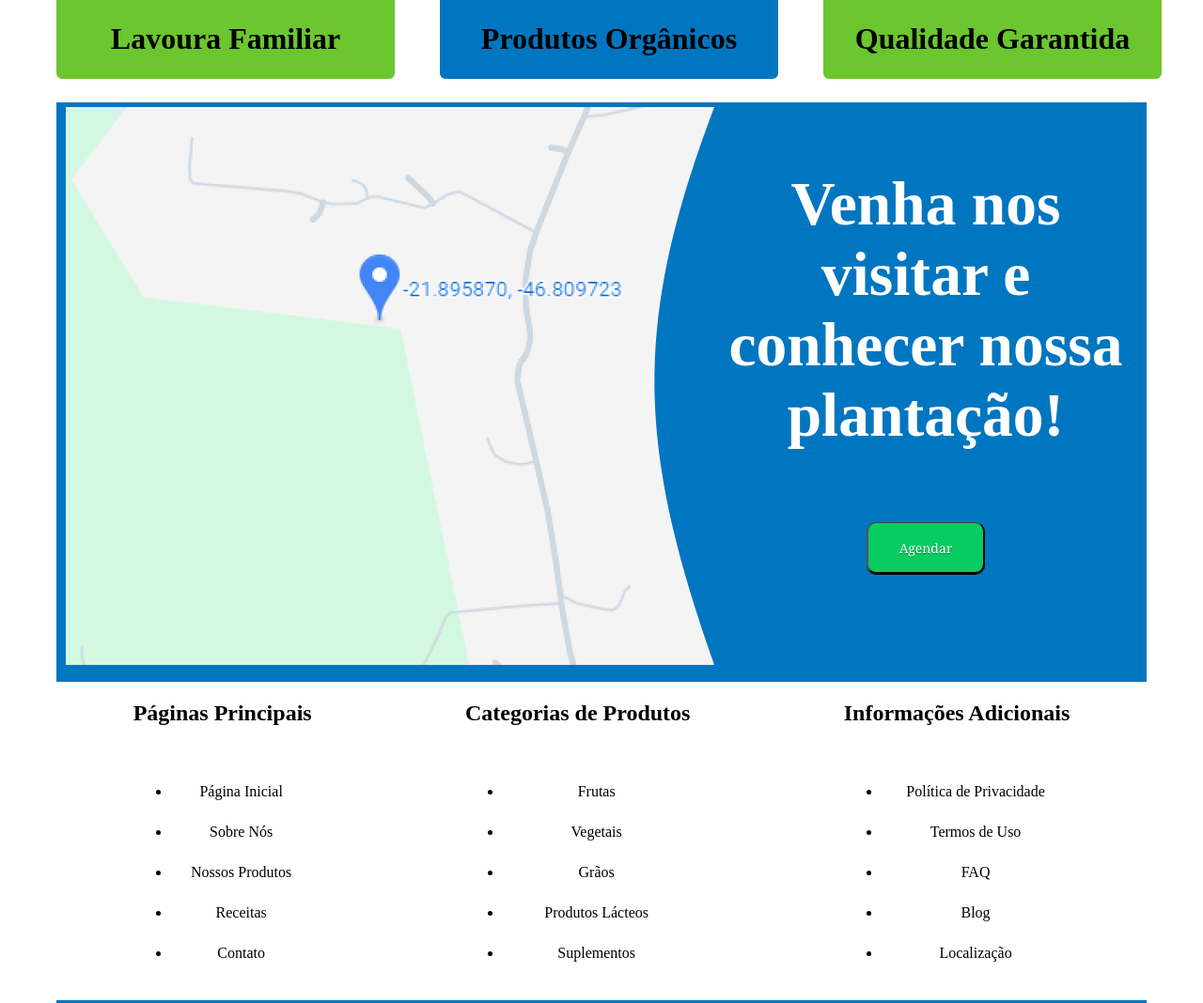
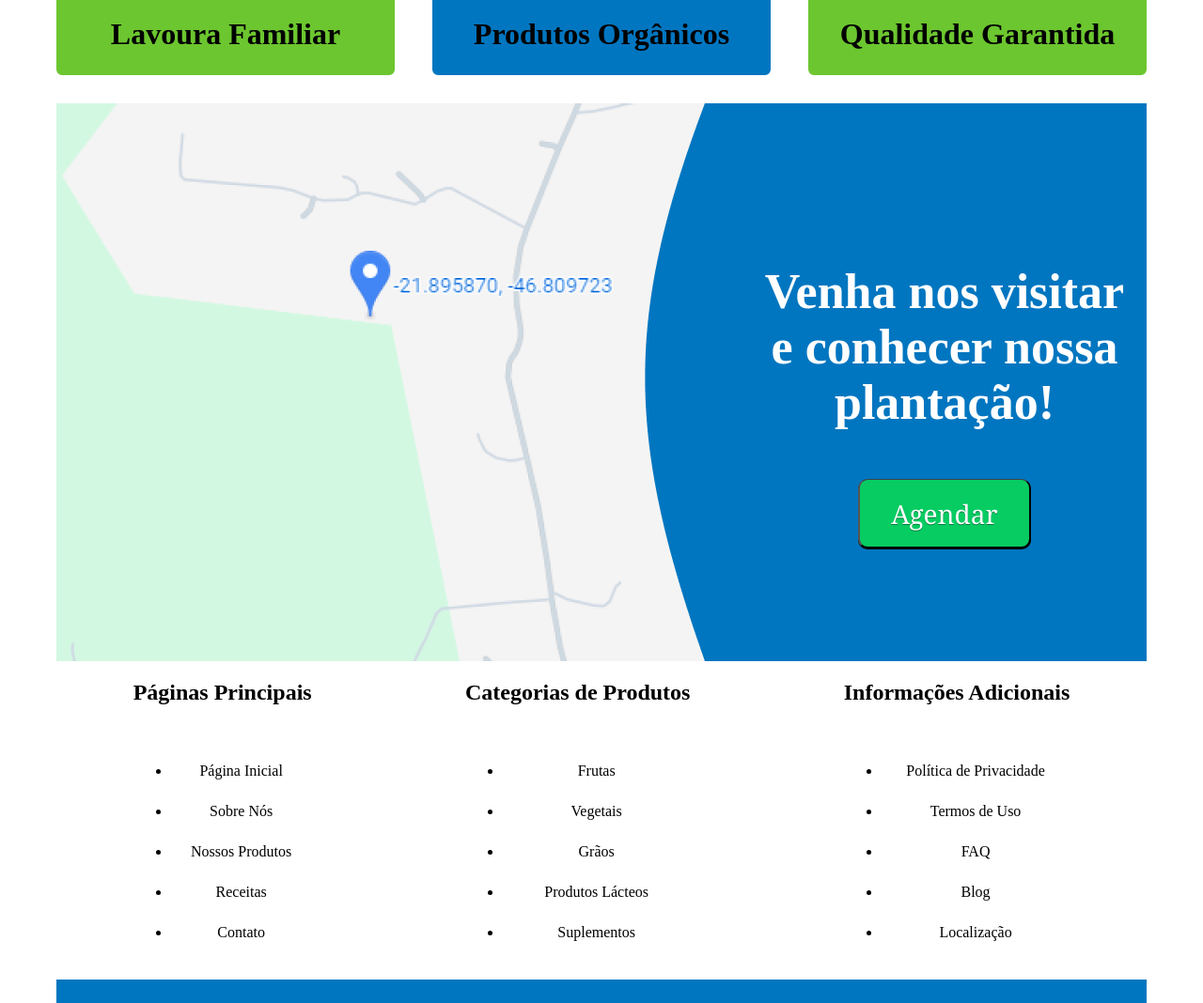
Before and after one commit to elton023/Nf-food, a plain HTML site: page index.html in a window 1280 px wide. Shown: the part 1707-2775 px from the top of the page at 94% size. Drawn offline with Linux system fonts and the light colour scheme.

Commit message:
falta.css responsive

```diff
--- a/css/food.css
+++ b/css/food.css
@@ -34,14 +34,14 @@ header{
 
 #baner{
     text-align: center;
+    max-width: 1200px;
 }
 
 #marca{
+    max-width: 1200px;
     display: flex;
-    max-width: 1200px;
     background: #0176C0;
     color: white;
-    padding: 5px 10px;
     font-size: 1.9rem;
     margin: 0 auto;
     gap: 110px;
@@ -50,7 +50,12 @@ header{
     margin-top: 25px;
 
 }
-h6{
+
+.maca{
+    height: 600px;
+}
+
+#marca-texto h6{
     text-align: left;
     color: #6CC62F;
     margin: 0;
@@ -60,7 +65,7 @@ h6{
     display:flex;
     max-width: 1200px;
     margin-top:25px;
-    gap:48px;
+    justify-content: space-between;
 
 }
 
@@ -78,66 +83,50 @@ h6{
 
 #mapa{
     display: flex;
-    max-width: 1200px;
     background: #0176C0;
-    color: white;
-    padding: 5px 10px;
-    margin: 0 auto;
-    gap: 110px;
-    word-break: break-word;
     align-items: center;
-    margin-top: 25px;
+    height: 594px;
+    gap: 40px;
+    margin-top: 30px;
 
 }
+#mapa-texto h3{
+    color: white;
+    font-size: 52px;
+}
+#mapa-texto{
+    padding: 15px;
+}
+.imagem {
+    height:594px;
 
-/* #mapa h3{
-    display: flex;
-    flex-direction: column;
-    margin: 0 auto;
-    color: white;
-    background: #0176C0;
-    text-align:right;
-    justify-content: space-between; */
 
-/* } */
+}
 
 #teste{
     display: flex;
     font-size: 3.5rem;
+    align-items: center;
 
 }
 
 #botaomapa{
     border-top: 1px solid #404345;
     background: #06cc62;
-    background: -webkit-gradient(linear, left top, left bottom, from(#06cc62), to(#06cc62));
-    background: -webkit-linear-gradient(top, #06cc62, #06cc62);
-    background: -moz-linear-gradient(top, #06cc62, #06cc62);
-    background: -ms-linear-gradient(top, #06cc62, #06cc62);
-    background: -o-linear-gradient(top, #06cc62, #06cc62);
     padding: 16.5px 33px;
     -webkit-border-radius: 10px;
     -moz-border-radius: 10px;
     border-radius: 10px;
-    -webkit-box-shadow: rgb(0, 0, 0) 0 1px 0;
-    -moz-box-shadow: rgba(0,0,0,1) 0 1px 0;
     box-shadow: rgba(0,0,0,1) 0 1px 0;
     text-shadow: rgba(0,0,0,.4) 0 1px 0;
     color: white;
-    font-size: 14px;
+    font-size: 28px;
     font-family: Georgia, serif;
     text-decoration: none;
     vertical-align: middle;
-    }
- #botaomapa:hover {
-    border-top-color: #4ef705;
-    background: #4ef705;
-    color: #cccccc;
-    }
- #botaomapa:active {
-    border-top-color: #1b435e;
-    background: #1b435e;
-    }
+
+}
+
 #pai{
     display: flex;
 }
@@ -163,7 +152,7 @@ h6{
 }
 
 #copy{
-    padding: 20px 0px;
+    padding: 5px 0px;
     text-align: center;
     background: #6CC62F;
     font-size: 1.4rem;
--- a/index.html
+++ b/index.html
@@ -26,42 +26,46 @@
     <img src="img/banner.png" alt="">
 
   <div id="marca">
-      <div>
+      <div id="marca-texto">
       <h1>Nossos produtos tem como prioridade a qualidade e plantio sem utlização de agrotóxicos, direto da lavoura para sua
         mesa..</h1>
 
       <h6>ver mais...</h6>
       </div>
 
-      <img src="img/img-produto-maca.png" alt="">
-    </div>
+      <img class="maca" src="img/img-produto-maca.png" alt="">
+  </div>
 
   </div>
 
   <div id="produtos">
       <div class="produto-1"><img src="img/produto1.png" alt="">
-      <h1>Lavoura Familiar</h1></div>
+      <h1>Lavoura Familiar</h1>
+    </div>
 
       <div class="produto-2"><img src="img/produto2.png" alt="">
 
-      <h1>Produtos Orgânicos</h1></div>
+      <h1>Produtos Orgânicos</h1>
+    </div>
 
       <div class="produto-1"><img src="img/produto3.png" alt="">
-      <h1>Qualidade Garantida</h1></div>
+      <h1>Qualidade Garantida</h1>
+    </div>
   </div>
-  <div id="mapa">
-    <div  id="teste">
 
-      <div>
+    <div id="mapa">
+
+
+      <div class="imagem">
         <img src="img/mapa.png" alt="">
-       </div>
+      </div>
 
-        <div>
+      <div id="mapa-texto">
           <h3>Venha nos visitar e conhecer nossa plantação!</h3>
           <button id="botaomapa">Agendar</button>
-          <!-- <input type="button"value="Agendar"> -->
-        </div>
-  </div>
+
+      </div>
+
   </div>
   </main>
   <footer>
@@ -106,7 +110,7 @@
 
   <div id="imagens">
     <div><a href=""><img src="img/insta.png" alt=""></a></div>
-   <div><a href=""><img src="img/linkedin.png" alt=""></a></div>
+   <div><a  href=""><img src="img/linkedin.png" alt=""></a></div>
     <div><a href=""><img src="img/youtube.png" alt=""></a></div>
   </div>
 </section>
```
